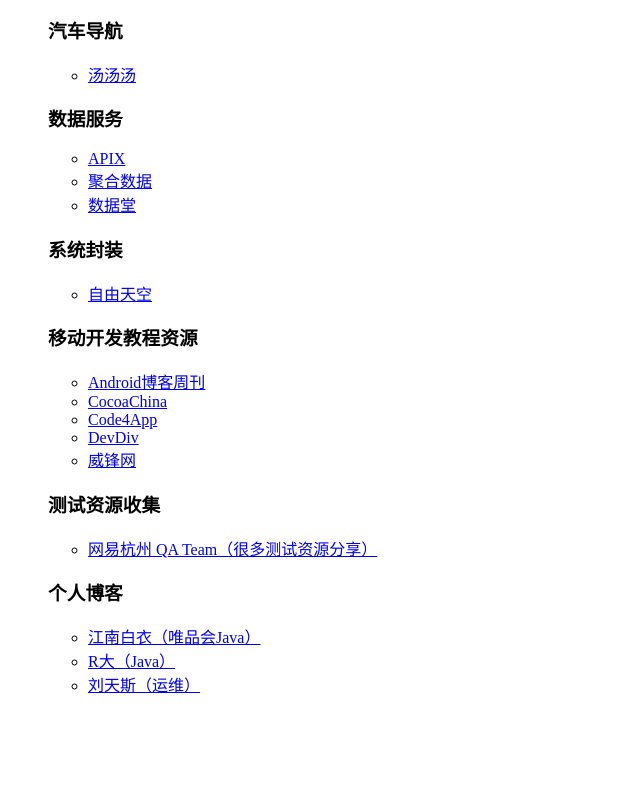
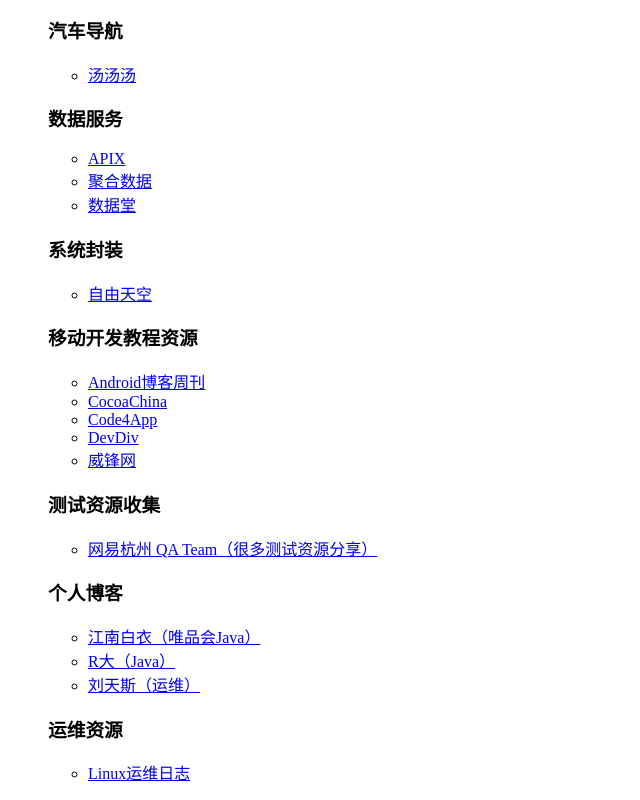
Before and after one commit to easonjim/MyLinkFavorites, a plain HTML site: page index.html in a window 1280 px wide. Shown: the part 6580-7380 px from the top of the page, without its empty margins (0-640 px from the left). Before the commit the page ends 7292 px from the top, so only its background shows below. Drawn offline with Linux system fonts and the light colour scheme.

Commit message:
Update index.html

```diff
--- a/index.html
+++ b/index.html
@@ -392,6 +392,12 @@
                     <li><a href="https://blog.liuts.com/" target="_blank">刘天斯（运维）</a></li>
                 </ul>
             </div>
+            <div>
+                <h3>运维资源</h3>
+                <ul>
+                    <li><a href="https://www.centos.bz/" target="_blank">Linux运维日志</a></li>
+                </ul>
+            </div>
         </li>
     </ul>
 </div>
```
